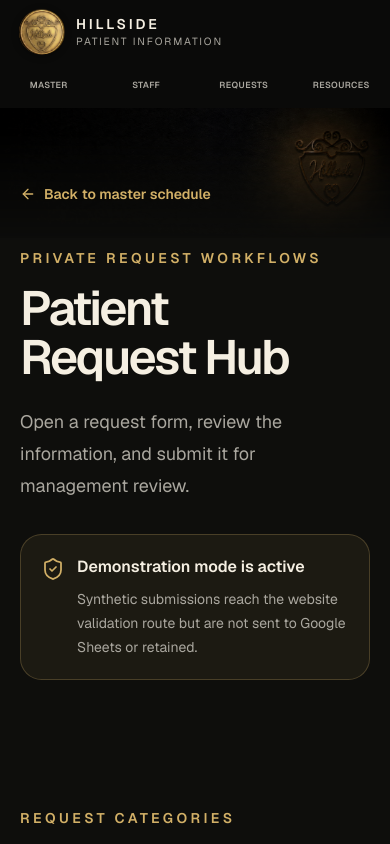
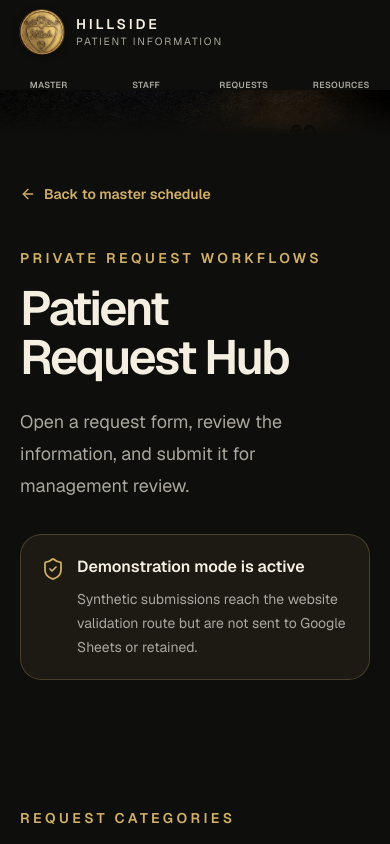
Before and after one commit to Beams123/hillside-patient-site, a Next.js app: page /requests in a window 390 px wide. Shown: the top 844 px of the page. Built offline with nearby package versions, Linux system fonts and the light colour scheme.

Commit message:
Polish mobile ambient banners

```diff
--- a/src/app/globals.css
+++ b/src/app/globals.css
@@ -125,6 +125,23 @@
   ::selection {
     color: var(--brand-ink);
     background: var(--brand-gold);
+  }
+}
+
+.ambient-hero-section {
+  margin-top: -6.75rem;
+  padding-top: 6.75rem;
+}
+
+.ambient-hero-section > :not([aria-hidden="true"]) {
+  position: relative;
+  z-index: 1;
+}
+
+@media (min-width: 48rem) {
+  .ambient-hero-section {
+    margin-top: 0;
+    padding-top: 0;
   }
 }
 
--- a/src/app/master-schedule/page.tsx
+++ b/src/app/master-schedule/page.tsx
@@ -32,7 +32,7 @@ export default async function MasterSchedulePage() {
       <main id="main-content" tabIndex={-1}>
         <section
           aria-labelledby="master-schedule-heading"
-          className="relative isolate overflow-hidden bg-brand-surface"
+          className="ambient-hero-section relative isolate overflow-hidden bg-brand-surface"
         >
           <AmbientHillsideSign />
           <div className="mx-auto w-full max-w-7xl px-5 pb-20 pt-16 sm:px-8 sm:pb-24 sm:pt-20 lg:px-12 lg:pb-28 lg:pt-28">
--- a/src/app/menu/page.tsx
+++ b/src/app/menu/page.tsx
@@ -43,7 +43,7 @@ export default async function MenuPage() {
       <main id="main-content" tabIndex={-1}>
         <section
           aria-labelledby="menu-heading"
-          className="relative isolate overflow-hidden"
+          className="ambient-hero-section relative isolate overflow-hidden"
         >
           <AmbientHillsideSign />
           <div className="mx-auto w-full max-w-7xl px-5 py-16 sm:px-8 sm:py-20 lg:px-12 lg:py-24">
--- a/src/app/requests/[slug]/page.tsx
+++ b/src/app/requests/[slug]/page.tsx
@@ -102,7 +102,7 @@ export default async function RequestDetailPage({
       <main id="main-content" tabIndex={-1}>
         <section
           aria-labelledby="request-detail-heading"
-          className="relative isolate overflow-hidden"
+          className="ambient-hero-section relative isolate overflow-hidden"
         >
           <AmbientHillsideSign />
           <div className="mx-auto w-full max-w-7xl px-5 py-16 sm:px-8 sm:py-20 lg:px-12 lg:py-24">
--- a/src/app/requests/page.tsx
+++ b/src/app/requests/page.tsx
@@ -44,7 +44,7 @@ export default function RequestsPage() {
       <main id="main-content" tabIndex={-1}>
         <section
           aria-labelledby="requests-page-heading"
-          className="relative isolate overflow-hidden"
+          className="ambient-hero-section relative isolate overflow-hidden"
         >
           <AmbientHillsideSign />
           <div className="mx-auto w-full max-w-7xl px-5 py-16 sm:px-8 sm:py-20 lg:px-12 lg:py-24">
--- a/src/app/resources/[slug]/page.tsx
+++ b/src/app/resources/[slug]/page.tsx
@@ -63,7 +63,7 @@ export default async function ResourcePreviewPage({
       <main id="main-content" tabIndex={-1}>
         <section
           aria-labelledby="resource-heading"
-          className="relative isolate overflow-hidden"
+          className="ambient-hero-section relative isolate overflow-hidden"
         >
           <AmbientHillsideSign />
           <div className="mx-auto w-full max-w-7xl px-5 py-16 sm:px-8 sm:py-20 lg:px-12 lg:py-24">
--- a/src/app/resources/page.tsx
+++ b/src/app/resources/page.tsx
@@ -29,7 +29,7 @@ export default function ResourcesPage() {
       <main id="main-content" tabIndex={-1}>
         <section
           aria-labelledby="resources-page-heading"
-          className="relative isolate overflow-hidden"
+          className="ambient-hero-section relative isolate overflow-hidden"
         >
           <AmbientHillsideSign />
           <div className="mx-auto w-full max-w-7xl px-5 py-16 sm:px-8 sm:py-20 lg:px-12 lg:py-24">
--- a/src/app/schedule/page.tsx
+++ b/src/app/schedule/page.tsx
@@ -30,7 +30,7 @@ export default async function SchedulePage() {
       <main id="main-content" tabIndex={-1}>
         <section
           aria-labelledby="schedule-heading"
-          className="relative isolate overflow-hidden bg-brand-surface"
+          className="ambient-hero-section relative isolate overflow-hidden bg-brand-surface"
         >
           <AmbientHillsideSign />
           <div className="mx-auto w-full max-w-7xl px-5 pb-20 pt-16 sm:px-8 sm:pb-24 sm:pt-20 lg:px-12 lg:pb-28 lg:pt-28">
--- a/src/app/staff/[slug]/page.tsx
+++ b/src/app/staff/[slug]/page.tsx
@@ -71,7 +71,7 @@ export default async function StaffProfilePage({
       <main id="main-content" tabIndex={-1}>
         <section
           aria-labelledby="profile-heading"
-          className="relative isolate overflow-hidden"
+          className="ambient-hero-section relative isolate overflow-hidden"
         >
           <AmbientHillsideSign />
           <div className="mx-auto w-full max-w-7xl px-5 py-16 sm:px-8 sm:py-20 lg:px-12 lg:py-24">
--- a/src/app/staff/page.tsx
+++ b/src/app/staff/page.tsx
@@ -32,7 +32,7 @@ export default async function StaffPage() {
       <main id="main-content" tabIndex={-1}>
         <section
           aria-labelledby="staff-heading"
-          className="relative isolate overflow-hidden"
+          className="ambient-hero-section relative isolate overflow-hidden"
         >
           <AmbientHillsideSign />
           <div className="mx-auto w-full max-w-7xl px-5 py-16 sm:px-8 sm:py-20 lg:px-12 lg:py-24">
--- a/src/components/ambient-hillside-sign.tsx
+++ b/src/components/ambient-hillside-sign.tsx
@@ -1,3 +1,5 @@
+import Image from "next/image";
+
 import { cn } from "@/lib/utils";
 
 type AmbientHillsideSignProps = {
@@ -11,13 +13,22 @@ export function AmbientHillsideSign({
     <div
       aria-hidden="true"
       className={cn(
-        "pointer-events-none absolute inset-0 -z-10 overflow-hidden bg-brand-surface",
+        "pointer-events-none absolute inset-0 z-0 overflow-hidden bg-brand-surface",
         className,
       )}
     >
-      <div className="absolute inset-x-0 top-0 h-full sm:h-[32.5rem]">
+      <div className="absolute inset-x-0 top-0 h-[calc(5.625rem+50vw)] sm:h-[32.5rem]">
+        <Image
+          src="/hillside-sign-ambient-hero-v3.png"
+          alt=""
+          width={2172}
+          height={724}
+          priority
+          sizes="150vw"
+          className="ambient-sign-image absolute right-0 top-[5.625rem] h-auto w-[150%] max-w-none brightness-[1.75] sm:hidden"
+        />
         <div
-          className="ambient-sign-image absolute inset-0 -translate-y-0 bg-contain bg-top bg-no-repeat opacity-95 sm:-translate-y-[42px] sm:bg-cover sm:bg-repeat-x"
+          className="ambient-sign-image absolute inset-0 hidden -translate-y-[42px] bg-cover bg-repeat-x brightness-[1.1] sm:block"
           style={{
             backgroundImage:
               "url('/hillside-sign-ambient-hero-v3.png')",
@@ -25,7 +36,7 @@ export function AmbientHillsideSign({
               "calc(100% - max(0px, calc((100vw - 80rem) / 2 - 1rem))) top",
           }}
         />
-        <div className="absolute inset-0 bg-[linear-gradient(to_bottom,transparent_42%,rgba(14,14,12,0.68)_70%,#0e0e0c_88%,#0e0e0c_100%)]" />
+        <div className="absolute inset-x-0 top-[5.625rem] h-[50vw] bg-[linear-gradient(to_bottom,transparent_82%,rgba(14,14,12,0.7)_94%,#0e0e0c_100%)] sm:inset-0 sm:h-auto sm:bg-[linear-gradient(to_bottom,transparent_42%,rgba(14,14,12,0.68)_70%,#0e0e0c_88%,#0e0e0c_100%)]" />
       </div>
     </div>
   );
```
